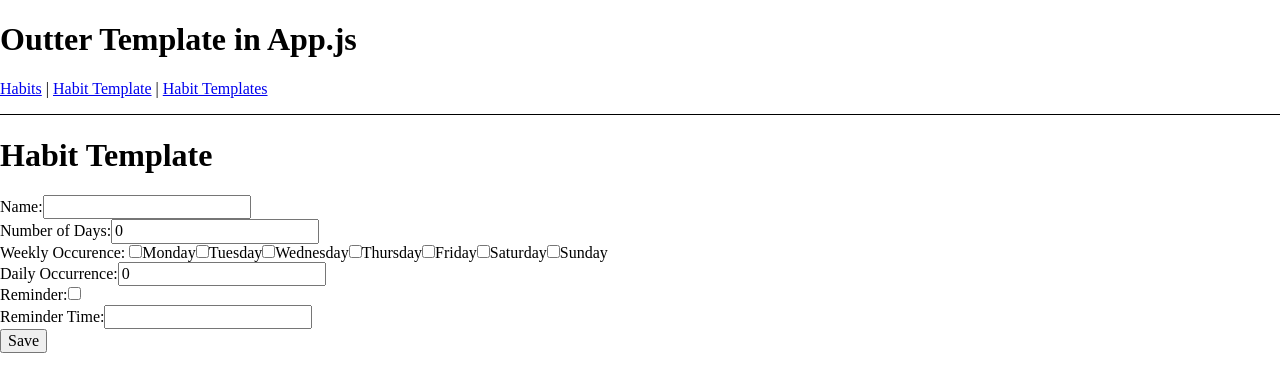
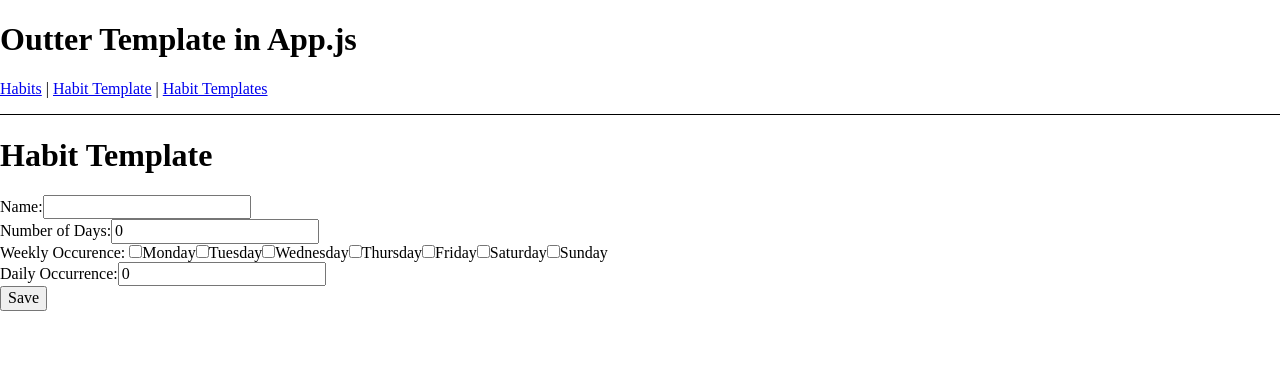
Before and after one commit to syedmwgilani/Habbit-Tracker, a React (Create React App) app: page /habit-tracker/habit-template in a window 1280 px wide. Shown: the top 392 px of the page. Built offline with nearby package versions, Linux system fonts and the light colour scheme.

Commit message:
Commented out reminder related fields in HabitTemplate.js

```diff
--- a/src/HabitTemplate.js
+++ b/src/HabitTemplate.js
@@ -20,8 +20,10 @@ class HabitTemplate extends Component {
                 Sunday: dot(false, props, 'weeklyOccurrence', 'Sunday')
             },
             dailyOccurrence: dot(0, props, 'dailyOccurrence'),
-            reminder: dot(false, props, 'reminder'),
-            reminderTimes: dot('', props, 'reminderTimes'),
+            //reminder: dot(false, props, 'reminder'),
+            //reminderTimes: dot('', props, 'reminderTimes'),
+            //TODO Allow for multiple reminder times
+            //May allow this to be an array
         }
     }
 
@@ -96,7 +98,7 @@ class HabitTemplate extends Component {
                         />
                     </label>
                 </div>
-                <div>
+                {/* <div>
                     <label htmlFor="reminderId">
                         <span>Reminder:</span>
                         <input type="checkbox"
@@ -117,7 +119,7 @@ class HabitTemplate extends Component {
                             onChange={ (event) => this.handleInputChange(event) }
                         />
                     </label>
-                </div>
+                </div> */}
                 <div>
                     <button onClick={ event => this.saveStateToLocalStorage() }>Save</button>
                 </div>
```
Also changed, not shown: 1 other file (tests, documents, lock files or other folders).
